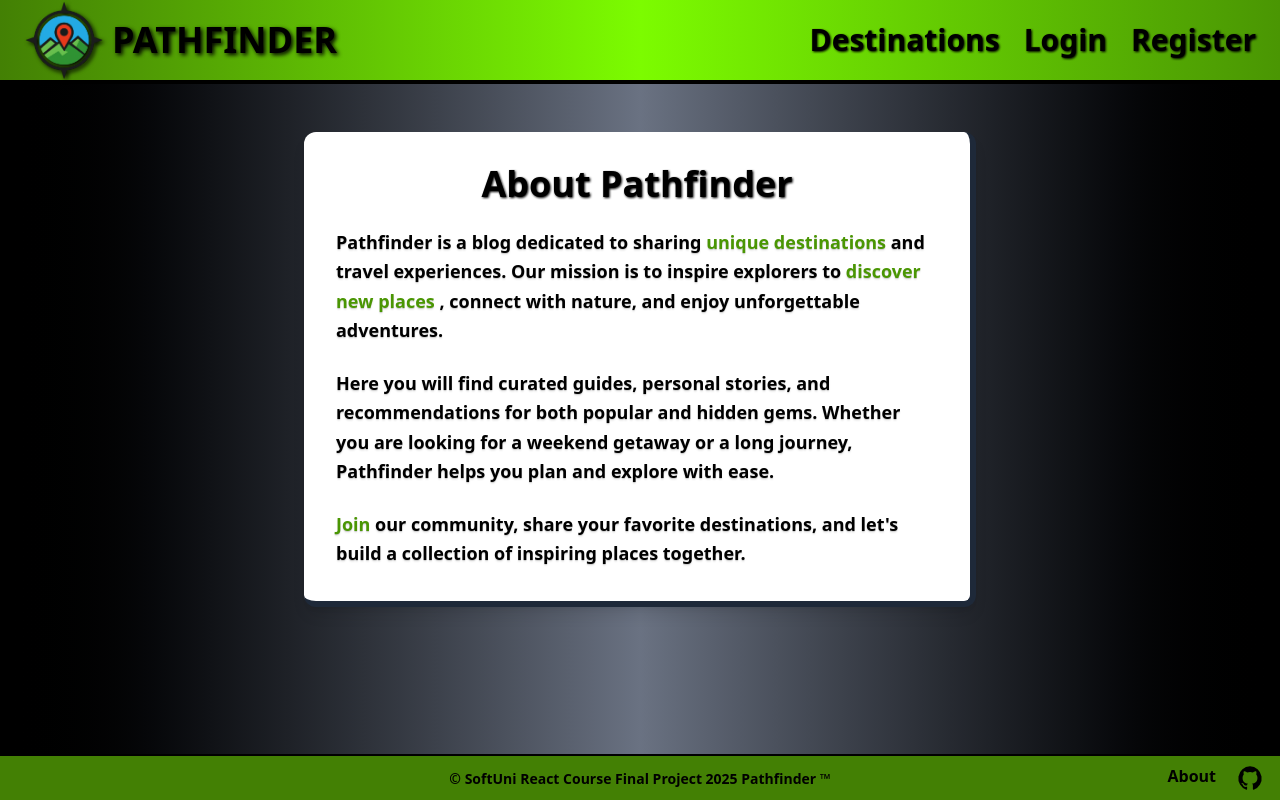
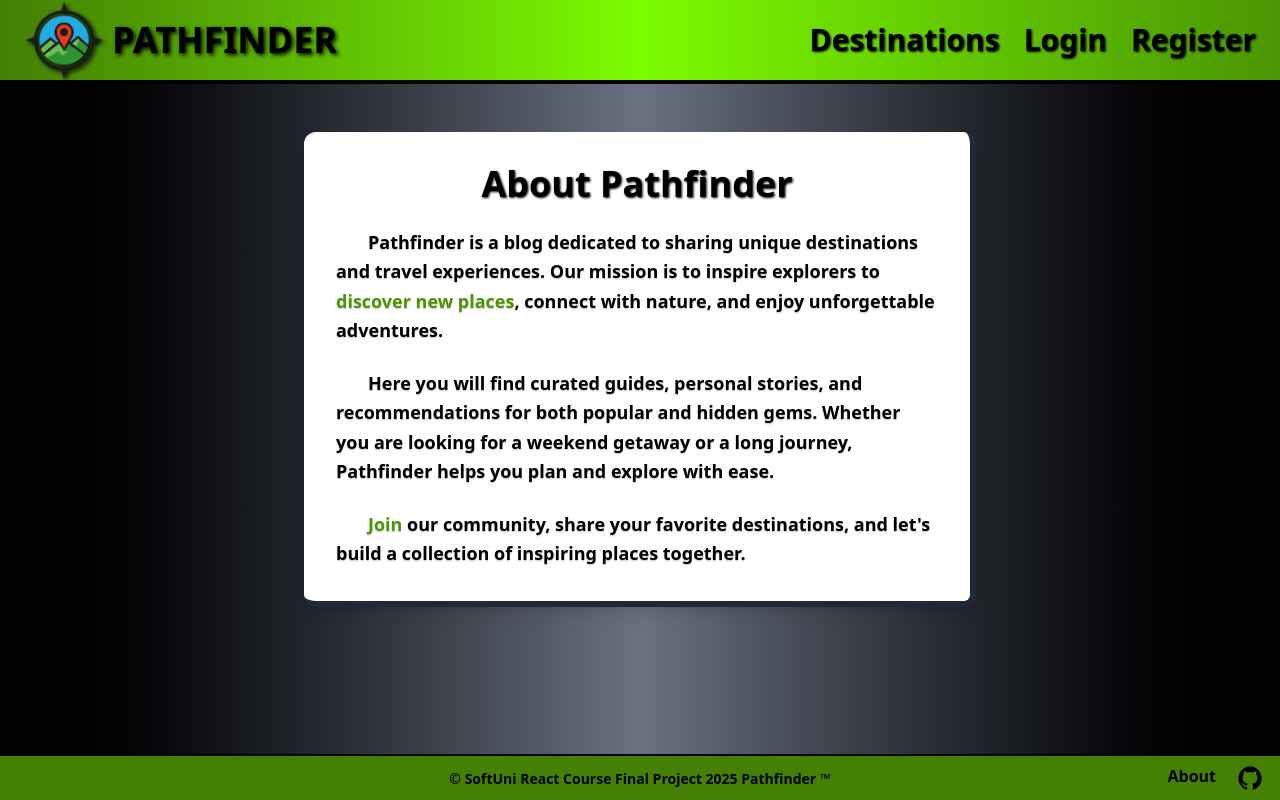
Before and after one commit to danevt/pathfinder-react-spa, a React (Vite) app in the folder client/: page /about in a window 1280 px wide. Built offline with nearby package versions, Linux system fonts and the light colour scheme.

Commit message:
Add dynamic About page links based on user login status

```diff
--- a/client/src/App.jsx
+++ b/client/src/App.jsx
@@ -65,7 +65,7 @@ function App() {
                             path='/login'
                             element={<Login onLogin={loginHandler} />}
                         />
-                        <Route path='/about' element={<About />} />
+                        <Route path='/about' element={<About user={user} />} />
                         <Route path='/create' element={<PlaceCreate />} />
                         <Route
                             path='/places/:placeId/details'
--- a/client/src/components/about/About.jsx
+++ b/client/src/components/about/About.jsx
@@ -1,6 +1,16 @@
 import { Link } from 'react-router';
 
-export default function About() {
+export default function About({ user }) {
+    const isGuest = !user;
+    const isLogged = !!user;
+
+    const linkClasses = active =>
+        `font-bold transition text-shadow-sm ${
+            active
+                ? 'text-[#4A9603] hover:text-[#5ECF00]'
+                : 'text-black pointer-events-none'
+        }`;
+
     return (
         <section className='bg-gradient-to-r from-black via-gray-500 to-black px-6 py-12 flex justify-center items-center'>
             <div className='bg-white rounded-xl shadow-lg p-8 w-full max-w-2xl space-y-6 border-b-6 border-black border-r-6 border-gray-800'>
@@ -8,36 +18,36 @@ export default function About() {
                     About Pathfinder
                 </h2>
 
-                <p className='text-lg text-black font-semibold leading-relaxed text-shadow-sm'>
+                <p className='text-lg text-black font-semibold leading-relaxed text-shadow-sm indent-8'>
                     Pathfinder is a blog dedicated to sharing{' '}
-                    <Link to='/create'>
-                        <span className='text-[#4A9603] font-bold hover:text-[#5ECF00] transition text-shadow-sm'>
-                            unique destinations
-                        </span>{' '}
-                    </Link>
+                    <Link
+                        to={isLogged ? '/create' : '#'}
+                        className={linkClasses(isLogged)}
+                    >
+                        unique destinations
+                    </Link>{' '}
                     and travel experiences. Our mission is to inspire explorers
                     to{' '}
-                    <Link to='/catalog'>
-                        <span className='text-[#4A9603] font-bold hover:text-[#5ECF00] transition text-shadow-sm'>
-                            discover new places
-                        </span>{' '}
+                    <Link to='/catalog' className={linkClasses(true)}>
+                        discover new places
                     </Link>
                     , connect with nature, and enjoy unforgettable adventures.
                 </p>
 
-                <p className='text-lg text-black font-semibold leading-relaxed text-shadow-sm'>
+                <p className='text-lg text-black font-semibold leading-relaxed text-shadow-sm indent-8'>
                     Here you will find curated guides, personal stories, and
                     recommendations for both popular and hidden gems. Whether
                     you are looking for a weekend getaway or a long journey,
                     Pathfinder helps you plan and explore with ease.
                 </p>
 
-                <p className='text-lg text-black font-semibold leading-relaxed text-shadow-sm'>
-                    <Link to='/register'>
-                        <span className='text-[#4A9603] font-bold hover:text-[#5ECF00] transition text-shadow-sm'>
-                            Join
-                        </span>{' '}
-                    </Link>
+                <p className='text-lg text-black font-semibold leading-relaxed text-shadow-sm indent-8'>
+                    <Link
+                        to={isGuest ? '/register' : '#'}
+                        className={linkClasses(isGuest)}
+                    >
+                        Join
+                    </Link>{' '}
                     our community, share your favorite destinations, and let's
                     build a collection of inspiring places together.
                 </p>
```
